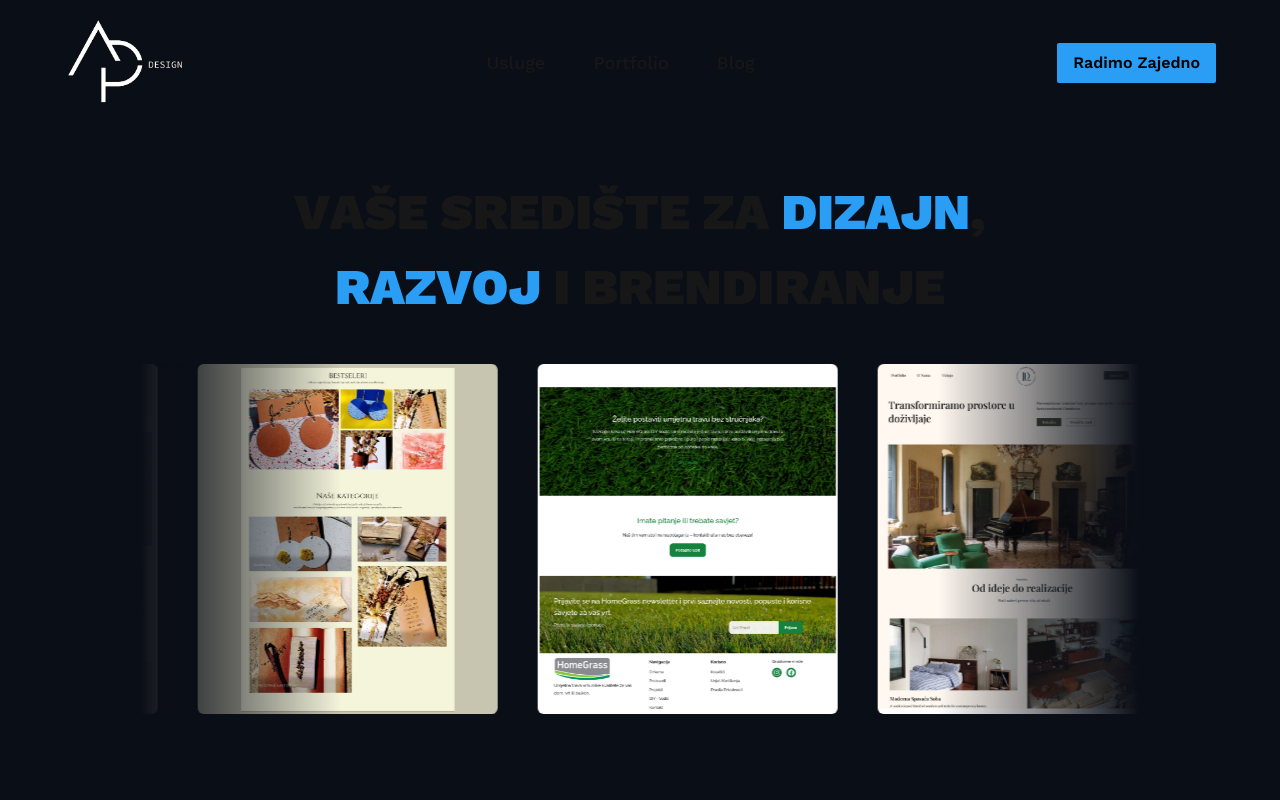
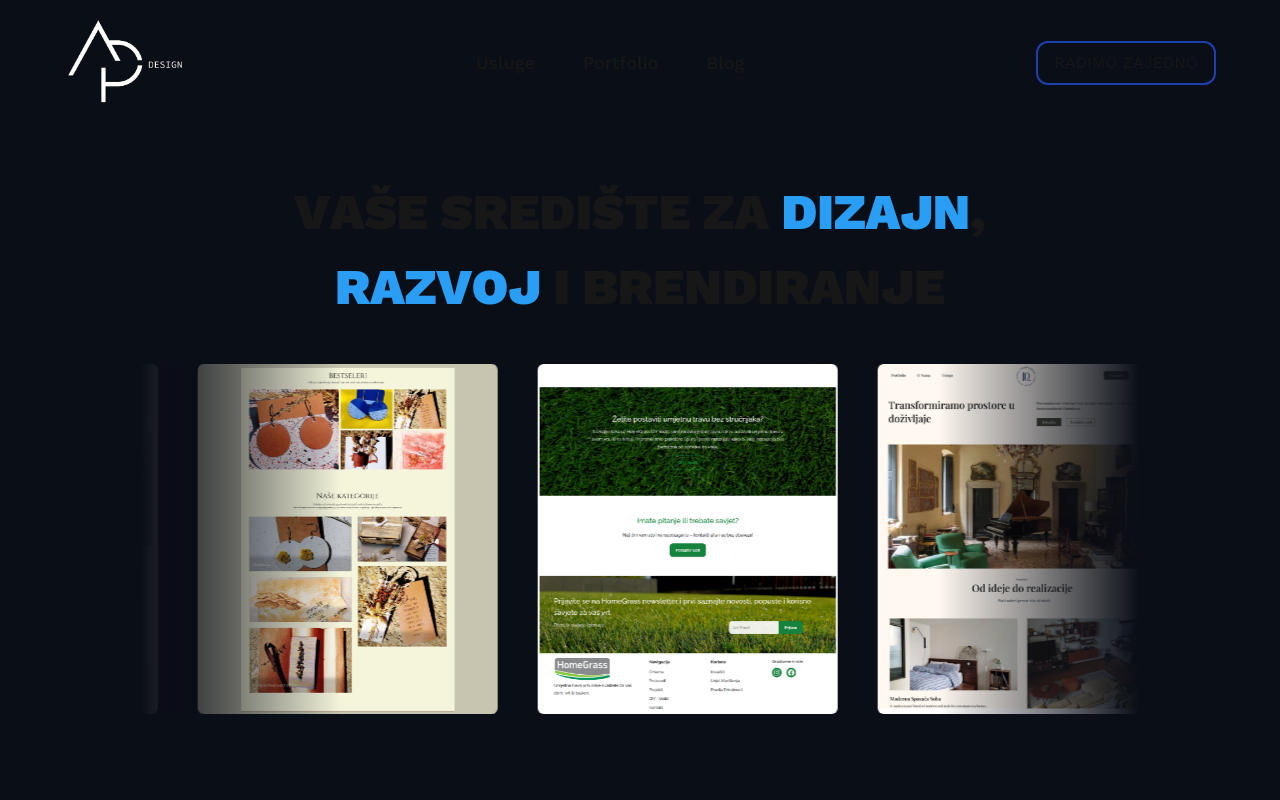
Before and after one commit to AdrianPalcic/AppropriatePageDesign, a Next.js app: page / in a window 1280 px wide. Shown: the top 800 px of the page. Built offline with nearby package versions, Linux system fonts and the light colour scheme.

Commit message:
button & navbar changes

```diff
--- a/src/app/globals.css
+++ b/src/app/globals.css
@@ -22,7 +22,7 @@ body {
 
 @layer components {
   .btn {
-    @apply px-4 py-2 rounded-sm font-semibold bg-primary transition-colors duration-500  hover:bg-blue-600 text-[14px] sm:text-[16px] text-black;
+    @apply px-4 py-2 border-[2px] border-blue-800 border-solid rounded-xl text-[16px] uppercase;
   }
   .subheading {
     @apply text-grayCustom text-center text-[16px] sm:text-[18px];
```
